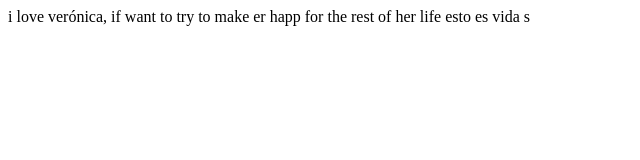
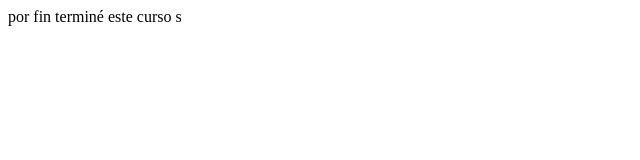
Before and after one commit to Hmigue03/boceto5gram, a plain HTML site: page index.html in a window 1280 px wide. Shown: the whole page, without its empty margins (0-640 px from the left). Drawn offline with Linux system fonts and the light colour scheme.

```diff
--- a/index.html
+++ b/index.html
@@ -7,10 +7,7 @@
     <title>Hola mundo</title>
 </head>
 <body>
-    i love verónica, if  want to try to make er happ for the rest of her life
-    esto
-    es
-    vida
+    por fin terminé este curso
 
 
 </body>
```
